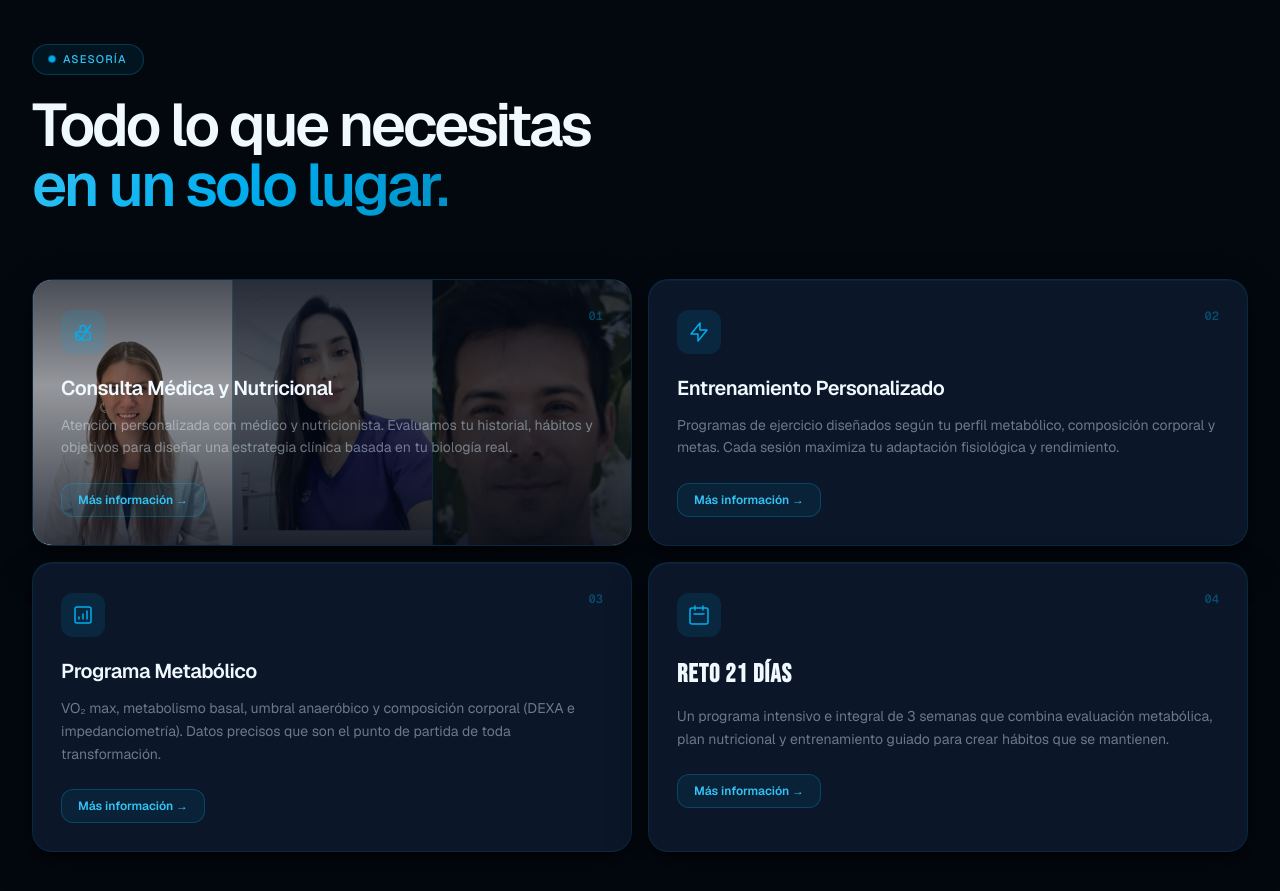
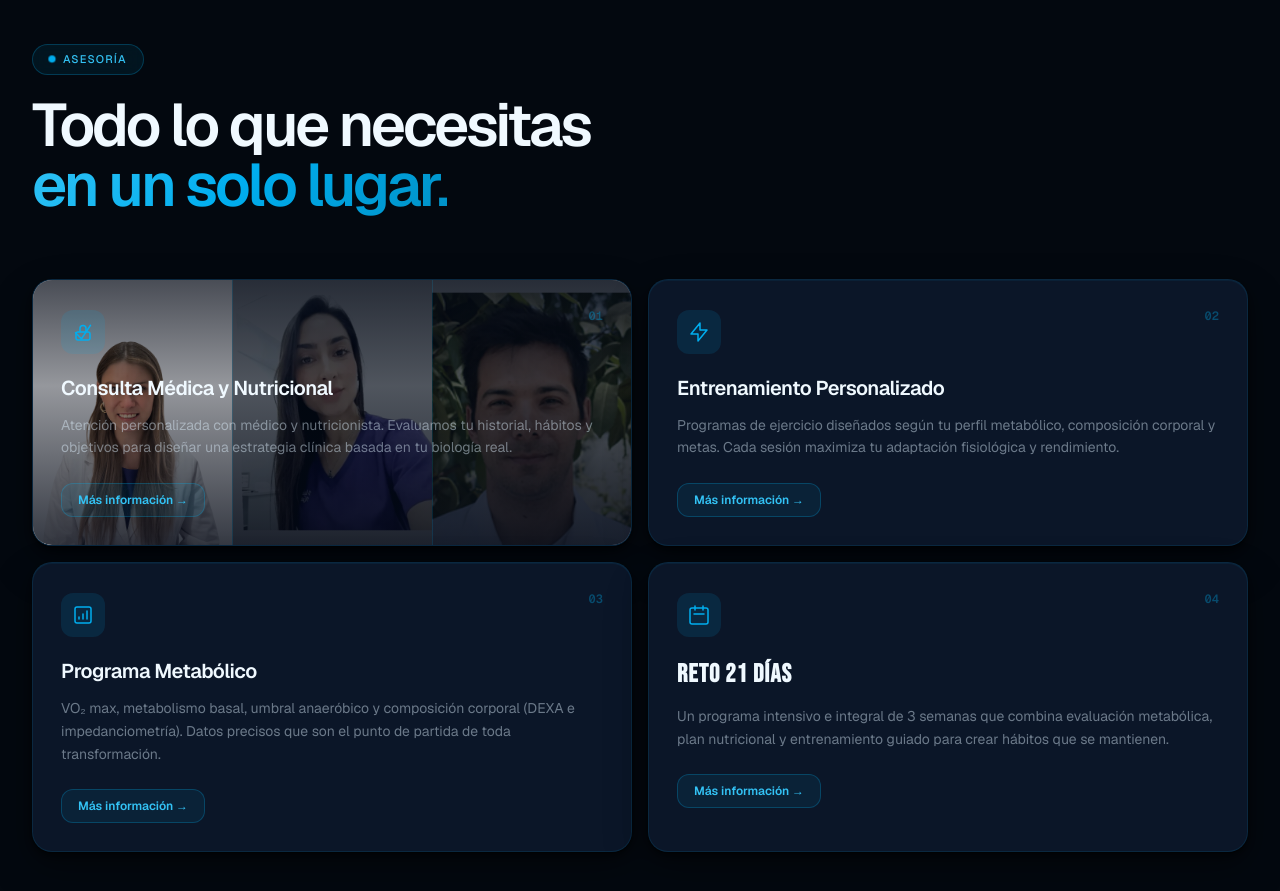
Before and after one commit to felipemunoz1983-alt/centro-metabolico, a Next.js app: page / in a window 1280 px wide. Shown: the part 2500-3391 px from the top of the page. Built offline with nearby package versions, Linux system fonts and the light colour scheme.

Commit message:
services: reduce felipe zoom 2.4x -> 1.7x

```diff
--- a/src/components/sections/ServicesSection.tsx
+++ b/src/components/sections/ServicesSection.tsx
@@ -96,7 +96,7 @@ export function ServicesSection() {
                     </div>
                     {/* Felipe — zoom 2.4× para eliminar márgenes blancos */}
                     <div className="relative flex-1 overflow-hidden" style={{ backgroundColor: "rgba(0,20,40,0.32)" }}>
-                      <div className="absolute inset-0" style={{ transform: "scale(2.4)", transformOrigin: "50% 40%" }}>
+                      <div className="absolute inset-0" style={{ transform: "scale(1.7)", transformOrigin: "50% 40%" }}>
                         <Image src={`${BP}/felipe.webp`} alt="" fill className="object-cover object-top"
                           style={{ filter: "grayscale(25%) contrast(1.05) brightness(0.78)" }} sizes="25vw" />
                       </div>
```
